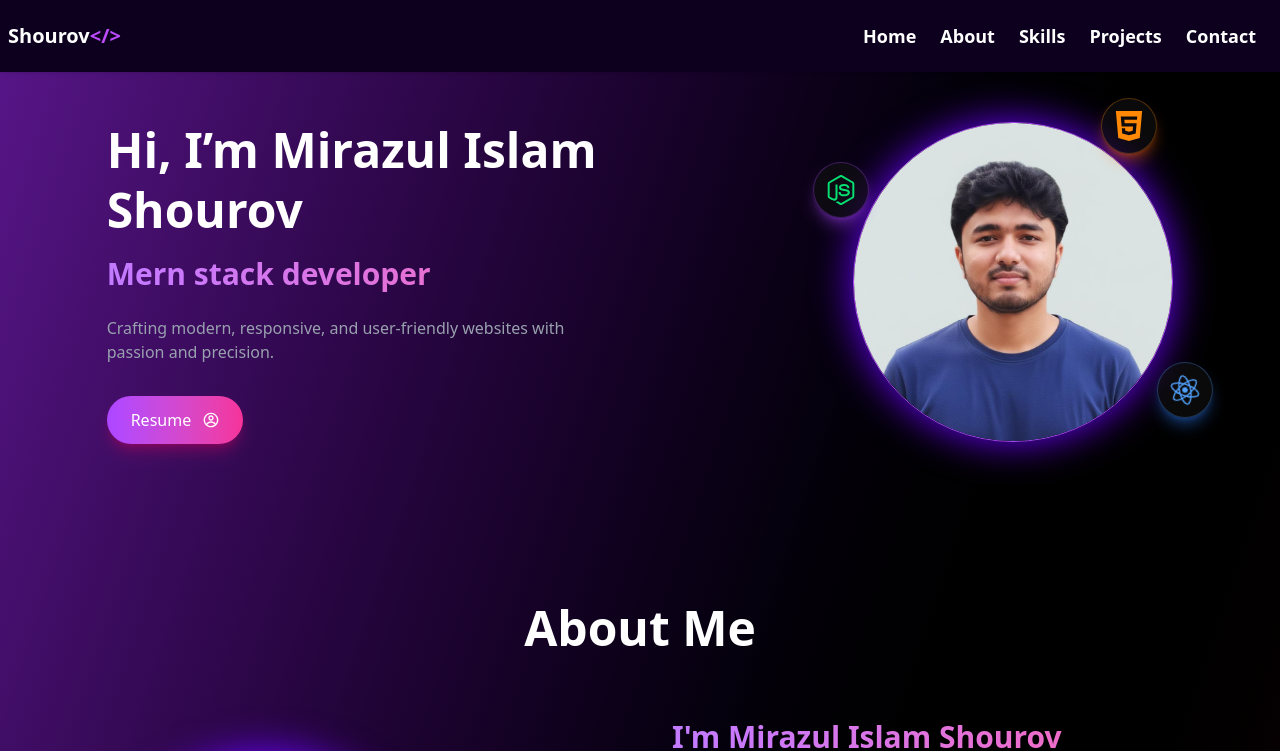
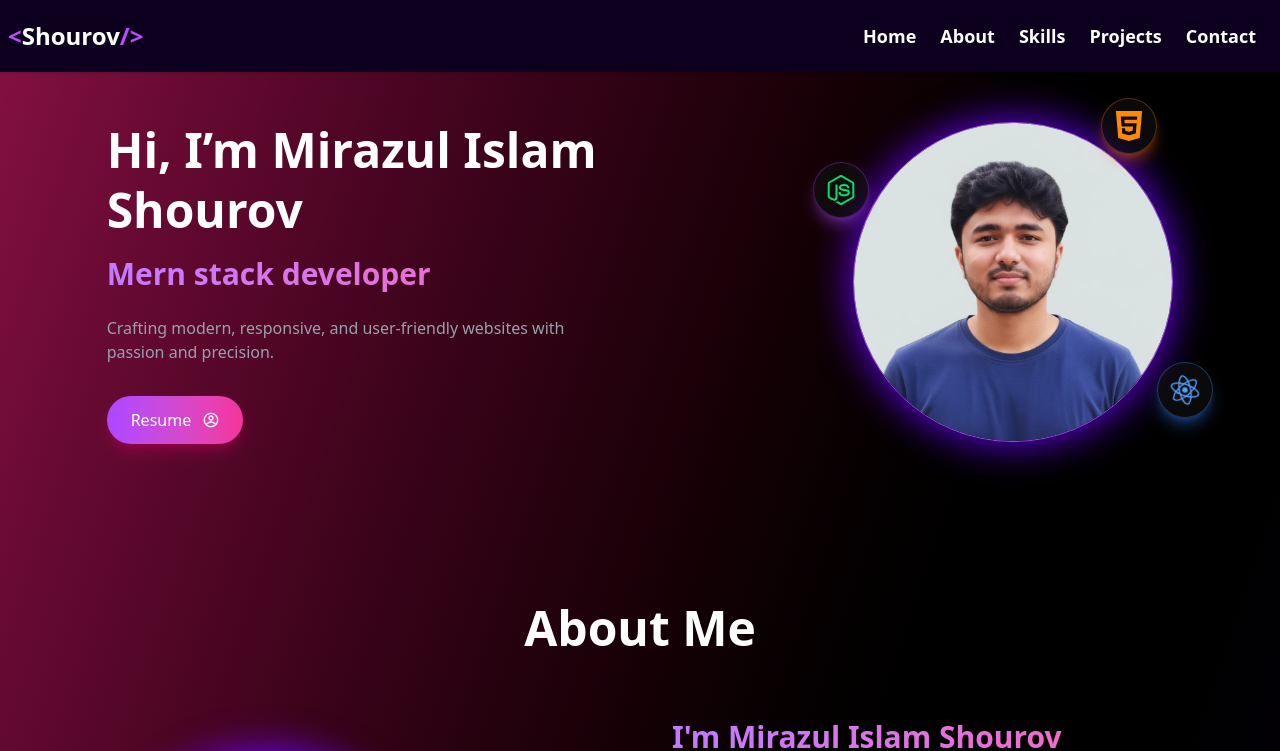
Before and after one commit to st-shourov12/my-portfolio, a React (Vite) app: page / in a window 1280 px wide. Shown: the top 751 px of the page. Built offline with nearby package versions, Linux system fonts and the light colour scheme.

Commit message:
changing header

```diff
--- a/src/App.jsx
+++ b/src/App.jsx
@@ -11,7 +11,7 @@ import About from "./components/about/About";
 
 const App = () => {
   return (
-    <div className='w-full mx-auto min-h-screen bg-linear-to-br from-purple-900 via-black to-pink-900
+    <div className='w-full mx-auto min-h-screen bg-linear-to-tl from-purple-900 via-black to-pink-900
   overflow-hidden'>
 
       <Header></Header>
--- a/src/components/header/Header.jsx
+++ b/src/components/header/Header.jsx
@@ -23,7 +23,7 @@ const Header = () => {
 
                 </ul>
                 </div>
-                <Link to={'/'} class="text-xl font-bold text-[#FFF]">Shourov<span class="text-[#BE4BFF]">&lt;/&gt;</span></Link>
+                <Link to={'/'} class="text-2xl font-bold text-[#FFF]"><span class="text-[#BE4BFF]">&lt;<span className='text-white'>Shourov</span>/&gt;</span></Link>
             </div>
             <div className="navbar-end hidden lg:flex">
                 <ul className="menu menu-horizontal px-1">
```
